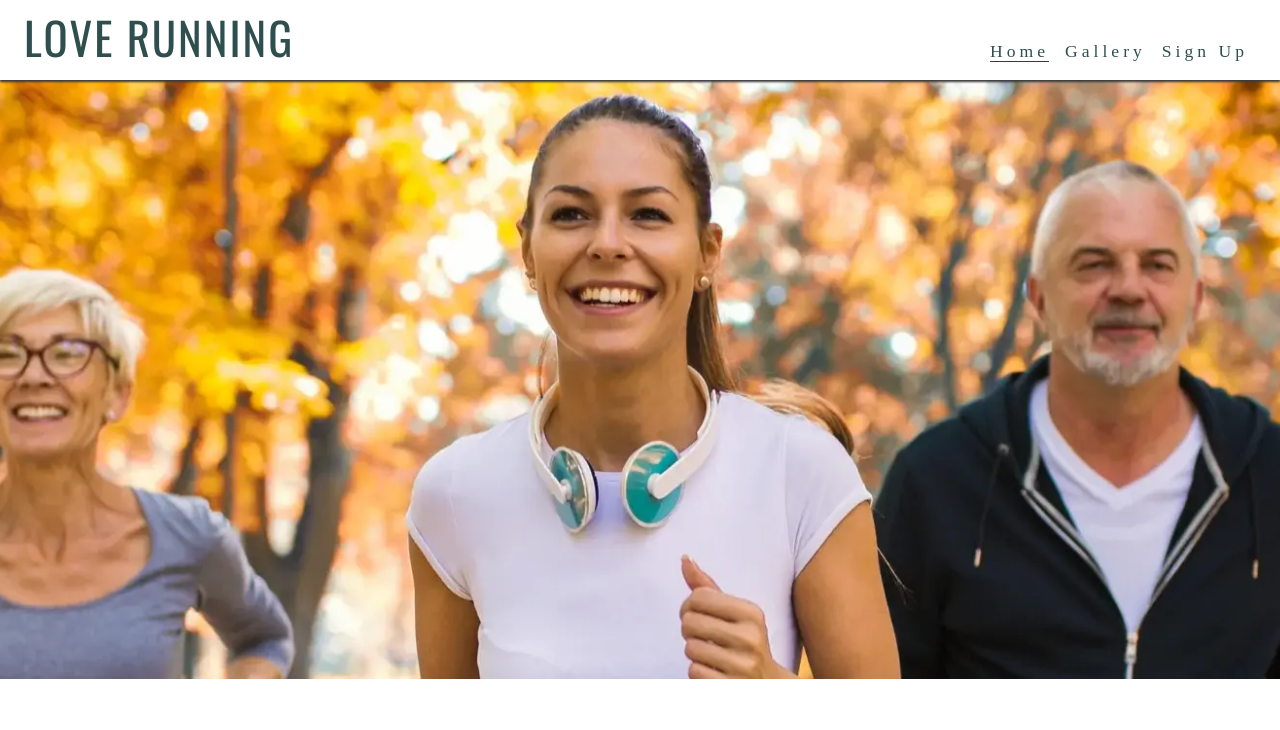
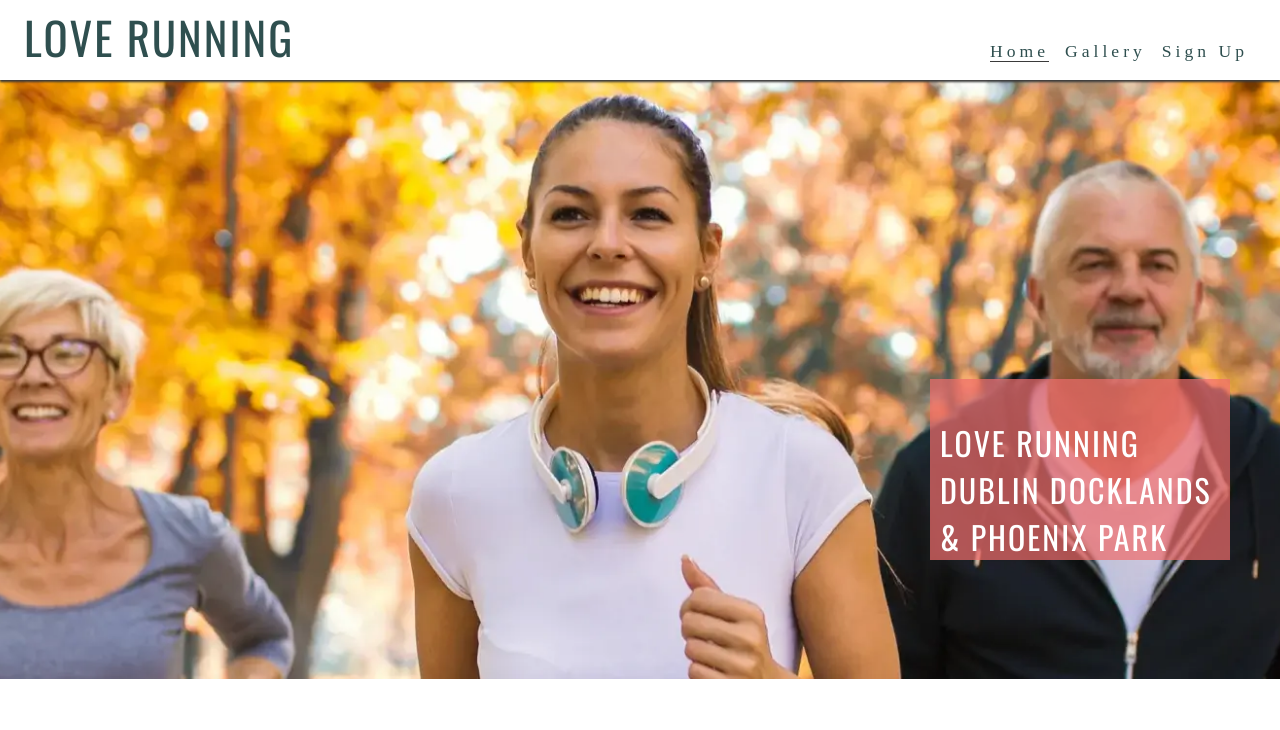
Before and after one commit to paulunder/love-running, a plain HTML site: page index.html in a window 1280 px wide. Shown: the top 730 px of the page. Drawn offline with nearby package versions, Linux system fonts and the light colour scheme.

Commit message:
added cover text for header

```diff
--- a/assets/css/style.css
+++ b/assets/css/style.css
@@ -14,12 +14,30 @@
     color: darkslategray;
 }
 
-h1 {
+h1,
+h2,
+h3 {
     font-family: 'Oswald', sans-serif;
     font-size: 2rem;
     font-weight: 400;
     text-transform: uppercase;
     letter-spacing: 2px;
+}
+
+#cover-text {
+    background-color: rgba(241, 109, 107, 0.7);
+    font-size: 130%;
+    position: absolute;
+    bottom: 30%;
+    width: 80%;
+    min-height: 2;
+    padding-top: 40px;
+    padding-left: 10px;
+}
+
+#cover-text>h2,
+#cover-text>h3 {
+    color: #fff;
 }
 
 /* Navbar styles with dropdown toggle */
@@ -150,6 +168,11 @@
     main {
         margin-top: 79px;
     }
+
+    #cover-text {
+        width: 300px;
+        right: 50px;
+    }
 }
 
 @media screen and (min-width: 992px) {
--- a/index.html
+++ b/index.html
@@ -34,7 +34,12 @@
     </header>
 
     <main>
-        <section id="hero"></section>
+        <section id="hero">
+            <div id="cover-text">
+                <h2>Love Running</h2>
+                <h3>Dublin Docklands & Phoenix Park</h3>
+            </div>
+        </section>
     </main>
 
     <footer>
```
Also changed, not shown: 1 other file.
